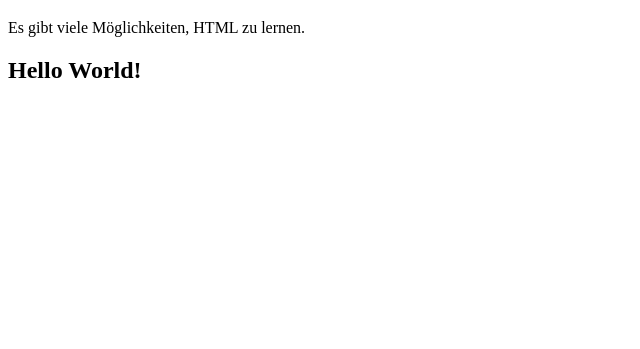
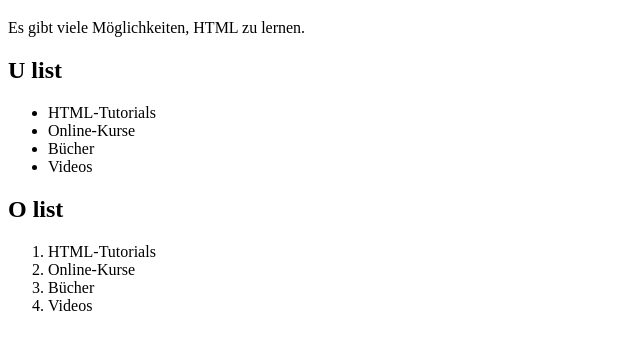
Before and after one commit to anasmatic/git_LZIFC005M, a plain HTML site: page marina.html in a window 1280 px wide. Shown: the part 87-436 px from the top of the page, without its empty margins (0-640 px from the left). Drawn offline with Linux system fonts and the light colour scheme.

Commit message:
O and U lists

```diff
--- a/marina.html
+++ b/marina.html
@@ -7,6 +7,19 @@
         Hello World!
         <h1>Hello World!</h1>
         <p>Es gibt viele Möglichkeiten, HTML zu lernen.</p>
-        <h2>Hello World!</h2>
+        <h2>U list</h2>
+        <ul>
+            <li>HTML-Tutorials</li>
+            <li>Online-Kurse</li>
+            <li>Bücher</li>
+            <li>Videos</li>
+        </ul>
+        <h2>O list</h2>
+        <ol>
+            <li>HTML-Tutorials</li>
+            <li>Online-Kurse</li>
+            <li>Bücher</li>
+            <li>Videos</li>
+        </ol>
     </body>
 </html>
```
